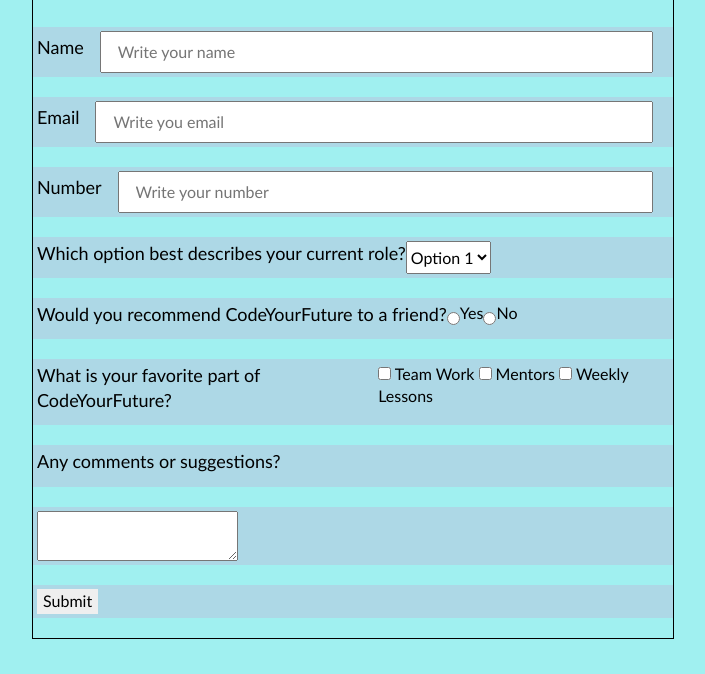
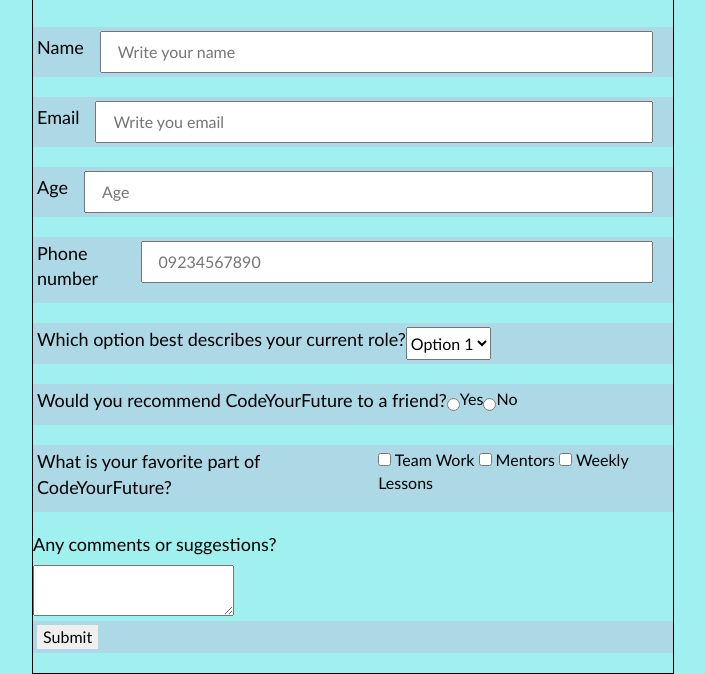
Before and after one commit to ShilNour/Build-Survey-Form, a plain HTML site: page Build-Survey-Form/index.html in a window 1280 px wide. Shown: the part 126-800 px from the top of the page, without its empty margins (287-992 px from the left). Drawn offline with Linux system fonts and the light colour scheme.

Commit message:
final changes

```diff
--- a/Build-Survey-Form/index.html
+++ b/Build-Survey-Form/index.html
@@ -22,9 +22,25 @@
                 </div>
 
                 <div class="form-group">
-                     <label id="number-label"> Number</label>
-                    <input id="number" type="number" min="6" max="10" placeholder="Write your number" class="form-control">
-                </div>
+                    <label id="number-label" for="number"
+                      >Age<span class="clue"></span></label
+                    >
+                    <input
+                      type="number"
+                      name="age"
+                      id="number"
+                      min="10"
+                      max="99"
+                      class="form-control"
+                      placeholder="Age"
+                    />
+                  </div>
+
+                <div class="form-group">
+                    <label for="phone"> Phone number</label>
+                    <input id="phone" type="tell" pattern="[0-9]{4}[0-9]{3}[0-9]{4}" placeholder="09234567890" class="form-control">
+
+               </div>
 
                 <div class="form-group">
                     <label>Which option best describes your current role?</label>
@@ -50,11 +66,8 @@
                     </div>
                 </div>
 
-                <div class="form-group">
+                <div class="comment">
                      <label>Any comments or suggestions?</label>
-                </div>
-
-                <div class="form-group">
                     <textarea></textarea>
                 </div>
 
--- a/Build-Survey-Form/style.css
+++ b/Build-Survey-Form/style.css
@@ -68,7 +68,7 @@
 
 .form-control {
   width: 100%;
-height: 2.375rem;
-margin: 0 1rem 0 1rem;
-padding: 0 1rem 0 1rem;
+  height: 2.375rem;
+  margin: 0 1rem 0 1rem;
+  padding: 0 1rem 0 1rem;
 }
```
Also changed, not shown: personal page/about.html (+2 -1 lines), personal page/contact.html (+6 -5 lines), personal page/index.html (+7 -5 lines), Build-Survey-Form/Solutions/style.css (line endings or trailing spaces).
